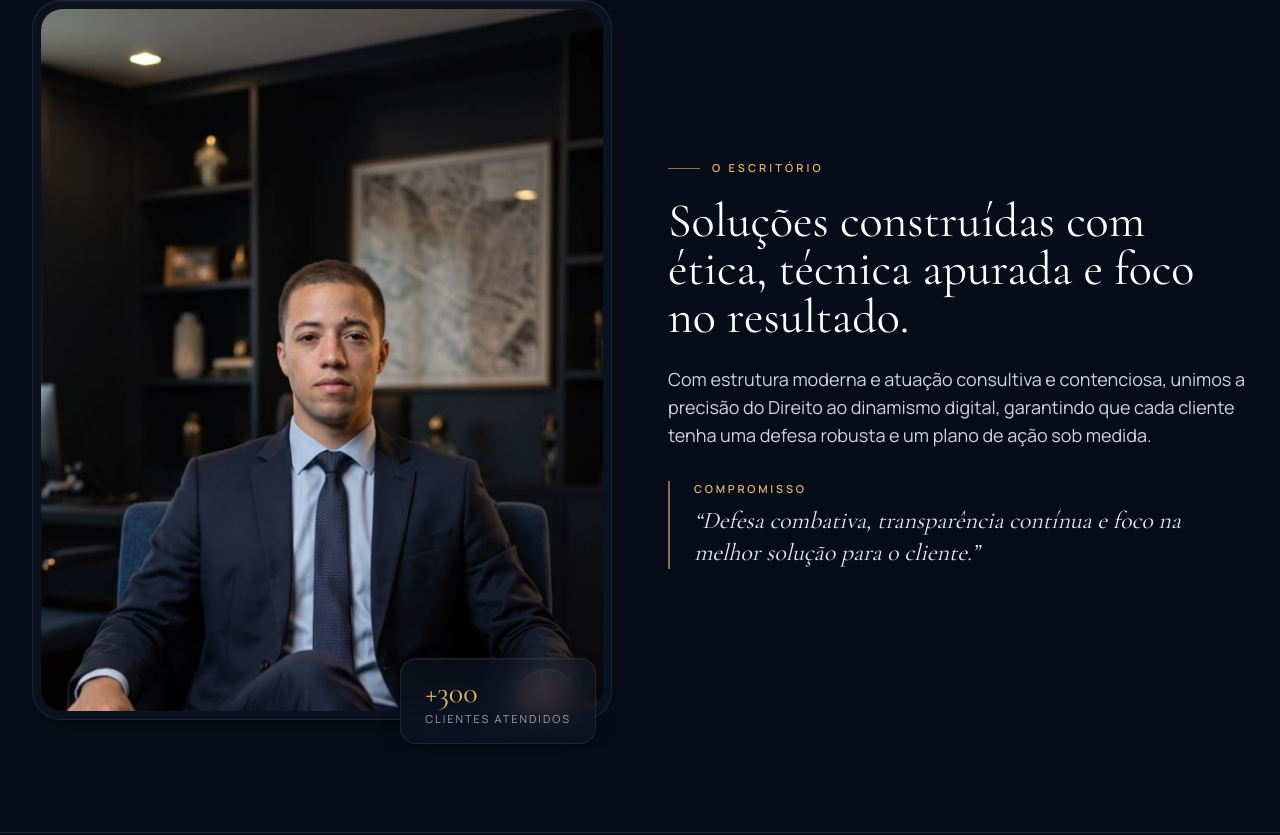
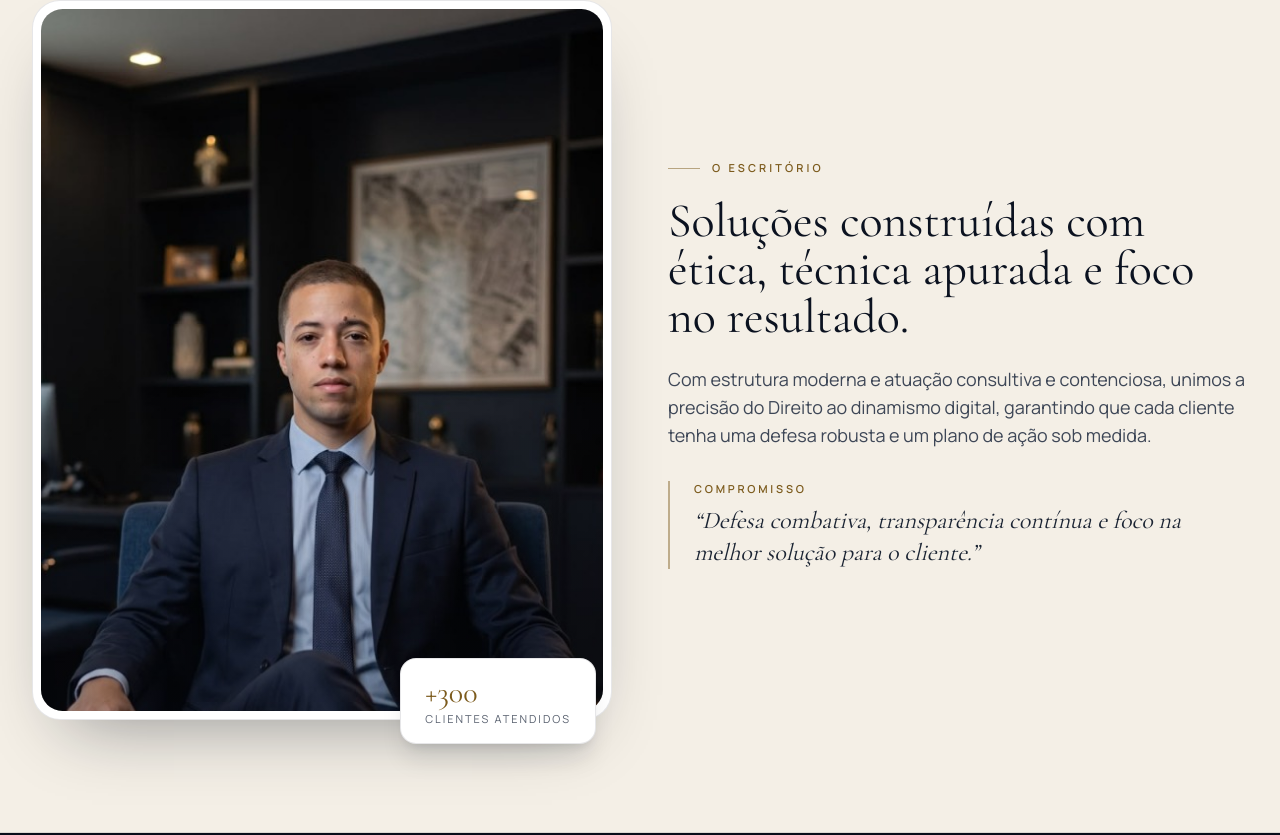
Before and after one commit to raulDEVzzz/crm-juridico, a Next.js app: page / in a window 1280 px wide. Shown: the part 2845-3680 px from the top of the page. Built offline with nearby package versions, Linux system fonts and the light colour scheme; no server answers; a web font is replaced by a local one.

Commit message:
feat(landing): aplica fundo claro na secao escritorio

```diff
--- a/src/app/page.tsx
+++ b/src/app/page.tsx
@@ -118,11 +118,17 @@ const faqs = [
   },
 ];
 
-function Eyebrow({ children }: { children: React.ReactNode }) {
+function Eyebrow({ children, onLight = false }: { children: React.ReactNode; onLight?: boolean }) {
   return (
     <div className="mb-5 inline-flex items-center gap-3">
-      <span className="h-px w-8 bg-gold/60" />
-      <span className="text-[11px] font-semibold uppercase tracking-[0.28em] text-gold">{children}</span>
+      <span className={`h-px w-8 ${onLight ? "bg-[#7C5B1D]/50" : "bg-gold/60"}`} />
+      <span
+        className={`text-[11px] font-semibold uppercase tracking-[0.28em] ${
+          onLight ? "text-[#7C5B1D]" : "text-gold"
+        }`}
+      >
+        {children}
+      </span>
     </div>
   );
 }
@@ -375,10 +381,13 @@ export default function LandingPage() {
         </section>
 
         {/* Escritório */}
-        <section id="escritorio" className="scroll-mt-20 border-y border-white/10 bg-[#070C18] py-20 sm:py-28">
+        <section
+          id="escritorio"
+          className="scroll-mt-20 border-y border-[#0B1220]/10 bg-[#F4EFE6] py-20 text-[#0B1220] sm:py-28"
+        >
           <div className="mx-auto grid max-w-7xl items-center gap-14 px-5 sm:px-8 lg:grid-cols-2">
             <div className="relative order-2 lg:order-1">
-              <div className="glass rounded-[1.75rem] p-2">
+              <div className="rounded-[1.75rem] border border-[#0B1220]/10 bg-white p-2 shadow-[0_35px_70px_-35px_rgba(11,18,32,0.45)]">
                 <div className="relative aspect-[4/5] w-full overflow-hidden rounded-[1.35rem]">
                   <Image
                     src="/erick-chair.jpg"
@@ -388,24 +397,25 @@ export default function LandingPage() {
                     sizes="(min-width: 1024px) 50vw, 100vw"
                     className="object-cover object-top"
                   />
+                  <div className="absolute inset-0 bg-gradient-to-t from-[#0B1220]/25 via-transparent to-transparent" />
                 </div>
               </div>
-              <div className="glass absolute -bottom-6 right-4 hidden rounded-2xl px-6 py-4 sm:block border border-white/10">
-                <p className="font-serif text-3xl text-gold">+300</p>
-                <p className="text-[11px] uppercase tracking-[0.18em] text-slate-400">Clientes atendidos</p>
+              <div className="absolute -bottom-6 right-4 hidden rounded-2xl border border-[#0B1220]/10 bg-white px-6 py-4 shadow-xl shadow-[#0B1220]/10 sm:block">
+                <p className="font-serif text-3xl text-[#7C5B1D]">+300</p>
+                <p className="text-[11px] uppercase tracking-[0.18em] text-[#5A6270]">Clientes atendidos</p>
               </div>
             </div>
             <div className="order-1 lg:order-2">
-              <Eyebrow>O escritório</Eyebrow>
-              <h2 className="font-serif text-3xl sm:text-5xl leading-tight text-white">
+              <Eyebrow onLight>O escritório</Eyebrow>
+              <h2 className="font-serif text-3xl sm:text-5xl leading-tight text-[#0B1220]">
                 Soluções construídas com ética, técnica apurada e foco no resultado.
               </h2>
-              <p className="mt-6 text-base sm:text-lg leading-relaxed text-slate-300">
+              <p className="mt-6 text-base sm:text-lg leading-relaxed text-[#3E4757]">
                 Com estrutura moderna e atuação consultiva e contenciosa, unimos a precisão do Direito ao dinamismo digital, garantindo que cada cliente tenha uma defesa robusta e um plano de ação sob medida.
               </p>
-              <figure className="mt-8 border-l-2 border-gold/60 pl-6">
-                <p className="text-[11px] font-semibold uppercase tracking-[0.25em] text-gold">Compromisso</p>
-                <blockquote className="mt-2 font-serif text-xl sm:text-2xl italic leading-snug text-slate-200">
+              <figure className="mt-8 border-l-2 border-[#7C5B1D]/45 pl-6">
+                <p className="text-[11px] font-semibold uppercase tracking-[0.25em] text-[#7C5B1D]">Compromisso</p>
+                <blockquote className="mt-2 font-serif text-xl sm:text-2xl italic leading-snug text-[#1B2433]">
                   “Defesa combativa, transparência contínua e foco na melhor solução para o cliente.”
                 </blockquote>
               </figure>
```
